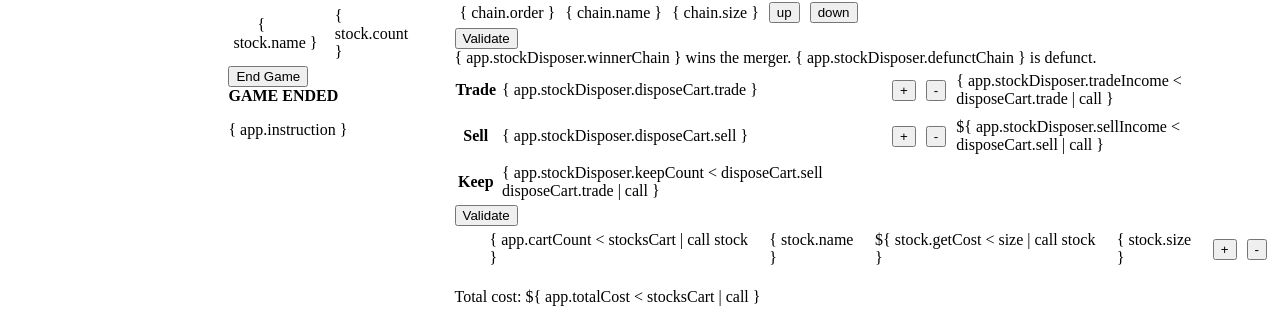
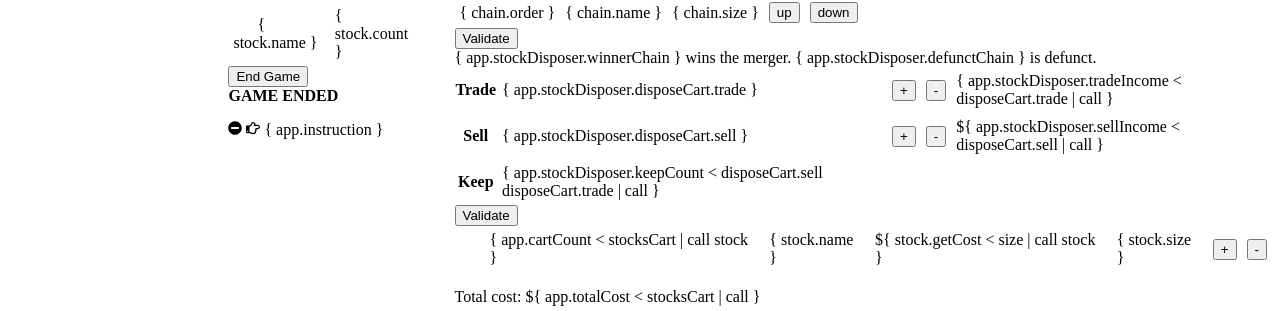
Before and after one commit to nwself/ack-wire, a Django app: template game/templates/games/game.html in a window 1280 px wide. Shown: the part 114-425 px from the top of the page. Run offline with Django 3.2, Linux system fonts and the light colour scheme; the template is opened without the code that fills it, so the values that code supplies are empty.

Commit message:
Icons for instruction

```diff
--- a/game/static/game.js
+++ b/game/static/game.js
@@ -375,6 +375,7 @@ var fsm = new machina.Fsm({
         app.history = acquire.history.reverse();
 
         if (acquire.state.player == username || acquire.state.player == '') {
+            app.myturn = true;
             this.transition(acquire.state.state);
         } else {
             this.transition("waiting");
--- a/game/templates/games/game.html
+++ b/game/templates/games/game.html
@@ -83,6 +83,8 @@
     </div>
     <div>
       <p>
+        <svg rv-hide="app.myturn" height="14px" xmlns="http://www.w3.org/2000/svg" viewBox="0 0 512 512"><path d="M256 8C119 8 8 119 8 256s111 248 248 248 248-111 248-248S393 8 256 8zM124 296c-6.6 0-12-5.4-12-12v-56c0-6.6 5.4-12 12-12h264c6.6 0 12 5.4 12 12v56c0 6.6-5.4 12-12 12H124z"/></svg>
+        <svg rv-show="app.myturn" xmlns="http://www.w3.org/2000/svg" height="14px" viewBox="0 0 512 512"><path d="M428.8 137.6h-86.177a115.52 115.52 0 0 0 2.176-22.4c0-47.914-35.072-83.2-92-83.2-45.314 0-57.002 48.537-75.707 78.784-7.735 12.413-16.994 23.317-25.851 33.253l-.131.146-.129.148C135.662 161.807 127.764 168 120.8 168h-2.679c-5.747-4.952-13.536-8-22.12-8H32c-17.673 0-32 12.894-32 28.8v230.4C0 435.106 14.327 448 32 448h64c8.584 0 16.373-3.048 22.12-8h2.679c28.688 0 67.137 40 127.2 40h21.299c62.542 0 98.8-38.658 99.94-91.145 12.482-17.813 18.491-40.785 15.985-62.791A93.148 93.148 0 0 0 393.152 304H428.8c45.435 0 83.2-37.584 83.2-83.2 0-45.099-38.101-83.2-83.2-83.2zm0 118.4h-91.026c12.837 14.669 14.415 42.825-4.95 61.05 11.227 19.646 1.687 45.624-12.925 53.625 6.524 39.128-10.076 61.325-50.6 61.325H248c-45.491 0-77.21-35.913-120-39.676V215.571c25.239-2.964 42.966-21.222 59.075-39.596 11.275-12.65 21.725-25.3 30.799-39.875C232.355 112.712 244.006 80 252.8 80c23.375 0 44 8.8 44 35.2 0 35.2-26.4 53.075-26.4 70.4h158.4c18.425 0 35.2 16.5 35.2 35.2 0 18.975-16.225 35.2-35.2 35.2zM88 384c0 13.255-10.745 24-24 24s-24-10.745-24-24 10.745-24 24-24 24 10.745 24 24z"/></svg>
         { app.instruction }
       </p>
     </div>
```
